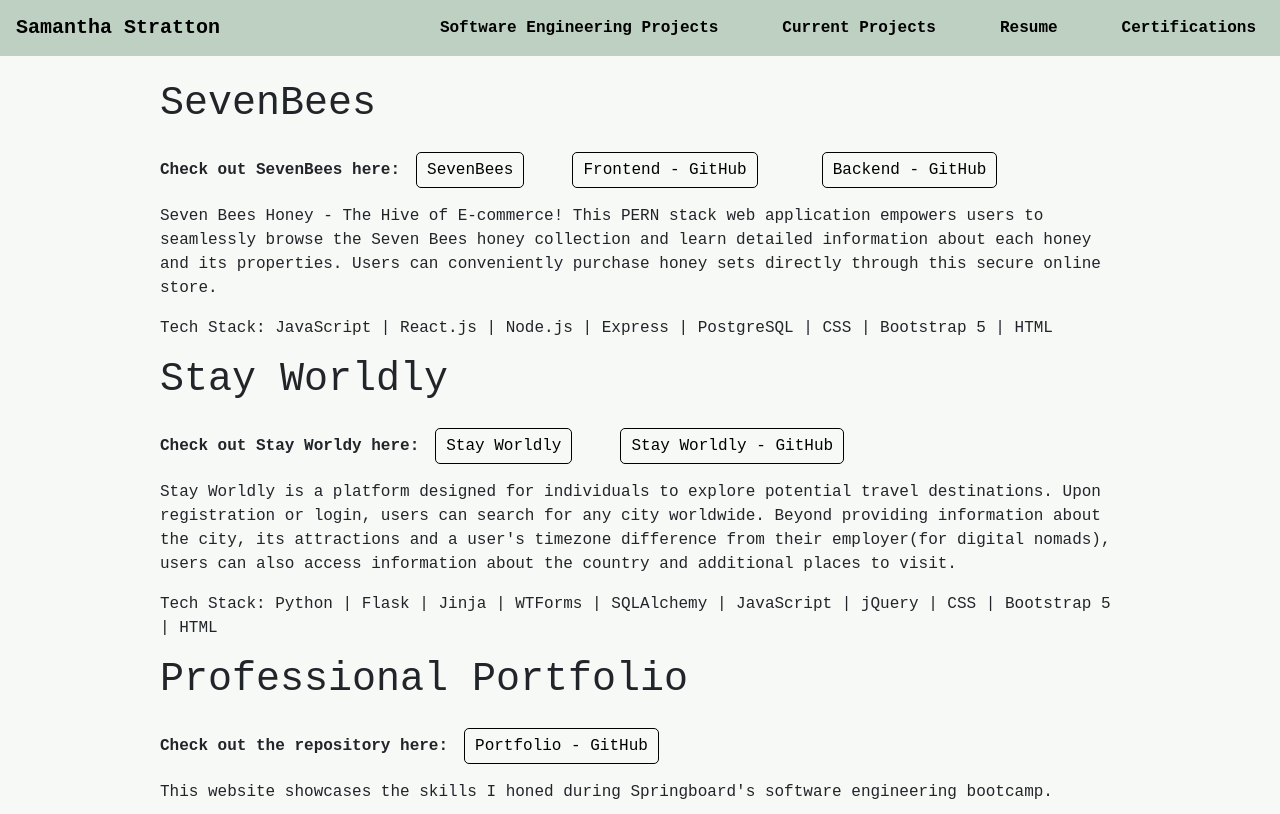
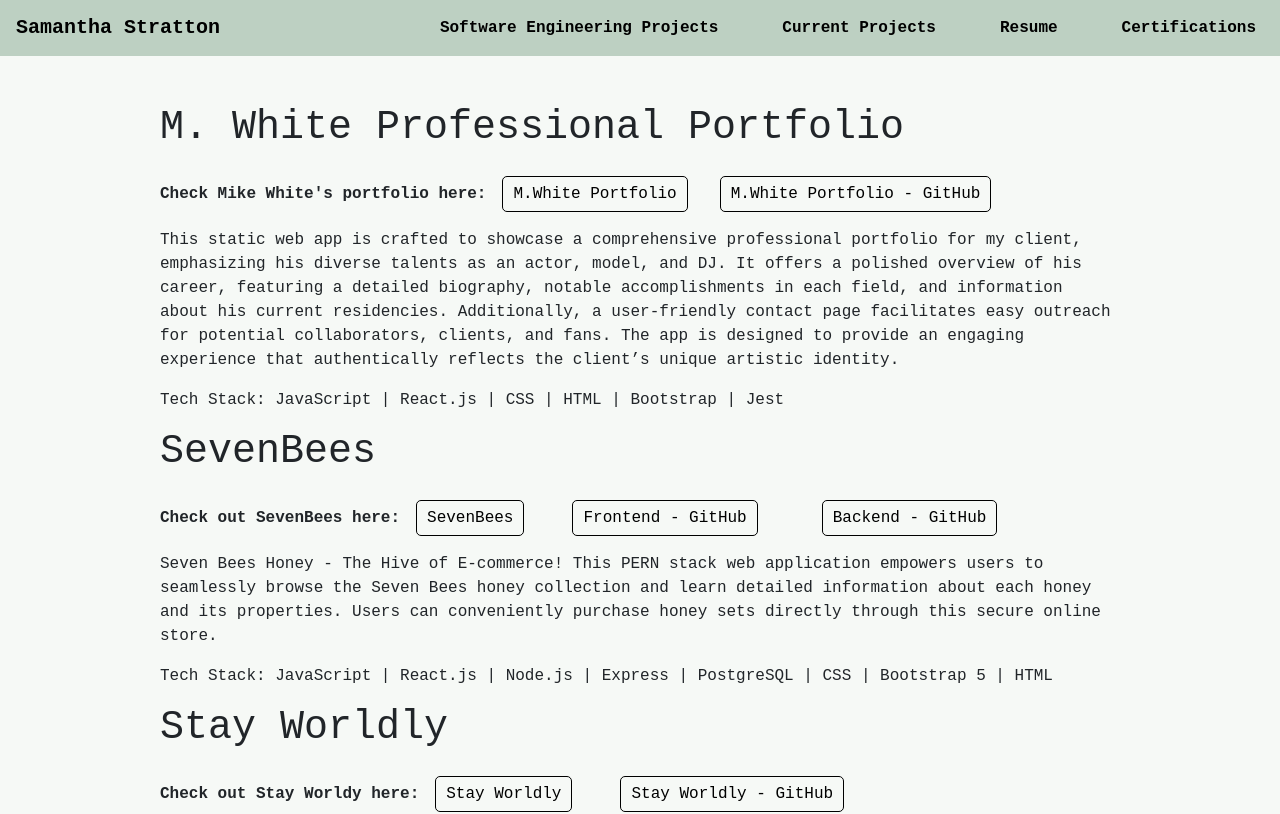
Before and after one commit to SamStratton2112/Portfolio, a React (Create React App) app: page /projects/complete in a window 1280 px wide. Shown: the top 814 px of the page. Built offline with nearby package versions, Linux system fonts and the light colour scheme.

Commit message:
Update completed projects
Move M.White portfolio from current project to completed projects

```diff
--- a/src/CompleteProjects.js
+++ b/src/CompleteProjects.js
@@ -1,11 +1,13 @@
 import StayWorldly from './StayWorldly';
 import Portfolio from './Portfolio';
 import SevenBees from './SevenBees';
+import Mike from './Mike';
 
 const CompleteProjects = ()=>{
     return(
         <div>
             <br/>
+            <Mike/>
             <SevenBees/>
             <StayWorldly/>
             <Portfolio/>
--- a/src/CurrentProjects.js
+++ b/src/CurrentProjects.js
@@ -1,10 +1,8 @@
-import Mike from "./Mike";
 import Nonlocal from "./Nonlocal";
 
 const CurrentProjects = ()=>{
     return(
         <>
-        <Mike/>
         <Nonlocal/>
         </>
     )
--- a/src/Mike.js
+++ b/src/Mike.js
@@ -7,16 +7,17 @@ const Mike = ()=>{
             <br/>
             <h1>M. White Professional Portfolio</h1>
             <div>
-                <label htmlFor='link'>Check out the repository here: </label>
+                <label htmlFor='link'>Check Mike White's portfolio here: </label>
+                <Link id="link" to='https://mikewhite.onrender.com'><button className='btn'>M.White Portfolio</button></Link>
+
                 <Link id="link" to='https://github.com/SamStratton2112/MWhite'><button className='btn'>M.White Portfolio - GitHub</button></Link>
             </div>
             <div >
                 <p className='p'>
-                This static web app is designed to showcase a comprehensive professional portfolio for my client, highlighting his diverse talents as an actor, model, and DJ. The app will feature a polished overview of his career, including a detailed biography, notable accomplishments across industries, and information about his current residencies. A dedicated contact page will also be included, equipped with an email form, making it easy for potential collaborators, clients, and fans to reach out directly. The app aims to create an engaging and user-friendly experience, reflecting the client's unique artistic profile.
+                This static web app is crafted to showcase a comprehensive professional portfolio for my client, emphasizing his diverse talents as an actor, model, and DJ. It offers a polished overview of his career, featuring a detailed biography, notable accomplishments in each field, and information about his current residencies. Additionally, a user-friendly contact page facilitates easy outreach for potential collaborators, clients, and fans. The app is designed to provide an engaging experience that authentically reflects the client’s unique artistic identity.
                 </p>
-                <div>
-                    <span>Current Stage: Developement</span>
-                </div>
+                <p>Tech Stack: JavaScript | React.js | CSS | HTML | Bootstrap | Jest</p>
+
             </div>
         </div>
     )
--- a/src/Portfolio.js
+++ b/src/Portfolio.js
@@ -4,7 +4,7 @@ import './Portfolio.css'
 const Portfolio = ()=>{
     return(
         <div className='Portfolio'>
-            <h1>Professional Portfolio</h1>
+            <h1>Personal Professional Portfolio</h1>
             <div>
                 <label htmlFor='link'>Check out the repository here: </label>
                 <Link id="link" to='https://github.com/SamStratton2112/Portfolio.git'><button className='btn'>Portfolio - GitHub</button></Link>
```
